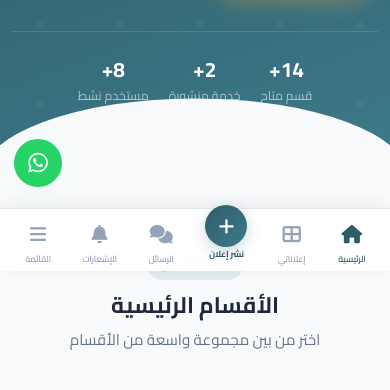
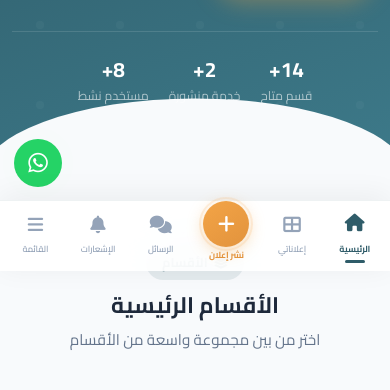
Before and after one commit to omar-bek/endak2, a Laravel app: page / in a window 390 px wide. Shown: the part 573-963 px from the top of the page. Run offline with Laravel 12, Linux system fonts and the light colour scheme; data comes from the database, SQL or seed files in the repository.

Commit message:
new update

```diff
--- a/public/css/endak.css
+++ b/public/css/endak.css
@@ -538,35 +538,45 @@ body {
     bottom: 0;
     left: 0;
     right: 0;
-    background: rgba(255,255,255,0.97);
-    backdrop-filter: blur(20px);
-    -webkit-backdrop-filter: blur(20px);
-    border-top: 1px solid var(--e-gray-200);
-    box-shadow: 0 -4px 20px rgba(0,0,0,0.06);
     z-index: var(--e-z-navbar);
-    padding: 6px 0 env(safe-area-inset-bottom, 6px);
+    padding: 0 0 env(safe-area-inset-bottom, 0);
+}
+
+/* Glassmorphism background */
+.footer-nav::before {
+    content: '';
+    position: absolute;
+    inset: 0;
+    background: rgba(255,255,255,0.92);
+    backdrop-filter: blur(24px) saturate(180%);
+    -webkit-backdrop-filter: blur(24px) saturate(180%);
+    border-top: 1px solid rgba(47,92,105,0.08);
+    box-shadow: 0 -4px 30px rgba(0,0,0,0.06);
 }
 
 .footer-nav-container {
     display: flex;
     justify-content: space-around;
-    align-items: center;
-    max-width: 500px;
+    align-items: flex-end;
+    max-width: 520px;
     margin: 0 auto;
-    padding: 0 8px;
+    padding: 0 4px;
+    position: relative;
+    z-index: 1;
 }
 
+/* --- Nav Item --- */
 .footer-nav-item {
     display: flex;
     flex-direction: column;
     align-items: center;
     text-decoration: none;
     color: var(--e-gray-400);
-    font-size: 0.65rem;
-    padding: 4px 8px;
-    transition: var(--e-transition);
+    padding: 10px 6px 8px;
+    transition: color 0.2s ease, transform 0.2s ease;
     position: relative;
-    min-width: 48px;
+    min-width: 52px;
+    -webkit-tap-highlight-color: transparent;
 }
 
 .footer-nav-item:hover,
@@ -574,76 +584,136 @@ body {
     color: var(--e-primary);
 }
 
+.footer-nav-item:active {
+    transform: scale(0.92);
+}
+
+/* Active dot indicator */
+.fnav-dot {
+    display: block;
+    width: 0;
+    height: 3px;
+    border-radius: 3px;
+    background: var(--e-primary);
+    margin-top: 3px;
+    transition: width 0.25s cubic-bezier(0.4, 0, 0.2, 1);
+}
+
+.footer-nav-item.active .fnav-dot {
+    width: 20px;
+}
+
+/* Icon */
 .footer-nav-icon {
     position: relative;
-    font-size: 1.15rem;
+    font-size: 1.2rem;
     margin-bottom: 2px;
+    transition: transform 0.2s ease;
 }
 
+.footer-nav-item.active .footer-nav-icon {
+    transform: translateY(-2px);
+}
+
+/* Text */
 .footer-nav-text {
     font-weight: 600;
-    font-size: 0.6rem;
+    font-size: 0.62rem;
     letter-spacing: -0.2px;
+    transition: var(--e-transition);
 }
 
 .footer-nav-item.active .footer-nav-text {
     color: var(--e-primary);
+    font-weight: 700;
 }
 
-/* Center action button */
-.footer-nav-center .footer-nav-icon-center {
-    width: 48px;
-    height: 48px;
+/* --- Center Action Button --- */
+.footer-nav-center {
+    padding-top: 0 !important;
+}
+
+.footer-nav-icon-center {
+    width: 52px;
+    height: 52px;
     border-radius: 50%;
-    background: linear-gradient(135deg, var(--e-primary), var(--e-primary-light));
+    background: linear-gradient(145deg, var(--e-accent), var(--e-accent-dark));
     color: #fff;
     display: flex;
     align-items: center;
     justify-content: center;
-    font-size: 1.1rem;
-    margin-top: -18px;
-    box-shadow: var(--e-shadow-primary);
+    font-size: 1.2rem;
+    margin-top: -22px;
+    margin-bottom: 1px;
+    box-shadow: 0 4px 16px rgba(243,164,70,0.4);
+    transition: var(--e-transition);
+    position: relative;
+}
+
+/* Glow ring */
+.footer-nav-icon-center::after {
+    content: '';
+    position: absolute;
+    inset: -4px;
+    border-radius: 50%;
+    border: 2px solid rgba(243,164,70,0.15);
     transition: var(--e-transition);
 }
 
-.footer-nav-center:hover .footer-nav-icon-center {
-    transform: scale(1.08);
-    box-shadow: 0 6px 20px rgba(47,92,105,0.35);
+.footer-nav-center:hover .footer-nav-icon-center,
+.footer-nav-center:active .footer-nav-icon-center {
+    transform: scale(1.1) translateY(-2px);
+    box-shadow: 0 8px 24px rgba(243,164,70,0.5);
+}
+
+.footer-nav-center:hover .footer-nav-icon-center::after {
+    border-color: rgba(243,164,70,0.3);
+    inset: -6px;
 }
 
 .footer-nav-center .footer-nav-text {
-    color: var(--e-primary);
+    color: var(--e-accent-dark);
     font-weight: 700;
 }
 
-/* Footer badges */
+.footer-nav-center .fnav-dot { display: none; }
+
+/* --- Badges --- */
 .footer-nav-badge {
     position: absolute;
-    top: -4px;
-    right: -6px;
+    top: -5px;
+    right: -8px;
     color: #fff;
     font-size: 0.55rem;
     font-weight: 700;
-    padding: 1px 5px;
+    padding: 0 5px;
     border-radius: var(--e-radius-full);
-    min-width: 16px;
-    height: 16px;
+    min-width: 17px;
+    height: 17px;
     display: flex;
     align-items: center;
     justify-content: center;
-    box-shadow: 0 2px 4px rgba(0,0,0,0.2);
     border: 2px solid #fff;
+    animation: fnBadgePop 0.3s ease;
+}
+
+@keyframes fnBadgePop {
+    0% { transform: scale(0); }
+    60% { transform: scale(1.15); }
+    100% { transform: scale(1); }
 }
 
 .footer-nav-badge-messages {
     background: var(--e-danger);
+    box-shadow: 0 2px 6px rgba(239,68,68,0.4);
 }
 
 .footer-nav-badge-notifications {
-    background: linear-gradient(135deg, var(--e-danger), #dc2626);
+    background: linear-gradient(135deg, var(--e-accent), var(--e-accent-dark));
+    box-shadow: 0 2px 6px rgba(243,164,70,0.4);
 }
 
-/* Body padding for footer nav */
+/* --- Body padding --- */
 body { padding-bottom: 76px; }
 
 @media (min-width: 1000px) {
@@ -891,11 +961,13 @@ body { padding-bottom: 76px; }
 
 @media (max-width: 480px) {
     .footer-nav-icon-center {
-        width: 42px !important;
-        height: 42px !important;
+        width: 46px !important;
+        height: 46px !important;
+        margin-top: -18px;
     }
 
     .footer-nav-text { font-size: 0.55rem; }
+    .footer-nav-icon { font-size: 1.1rem; }
 
     .store-buttons { flex-direction: column; }
 }
@@ -912,7 +984,7 @@ body { padding-bottom: 76px; }
     align-items: center;
     overflow: hidden;
     padding: 0;
-    margin-top: 40px;
+    margin-top: 0;
 }
 
 .hero-area .container { position: relative; z-index: 2; }
```
